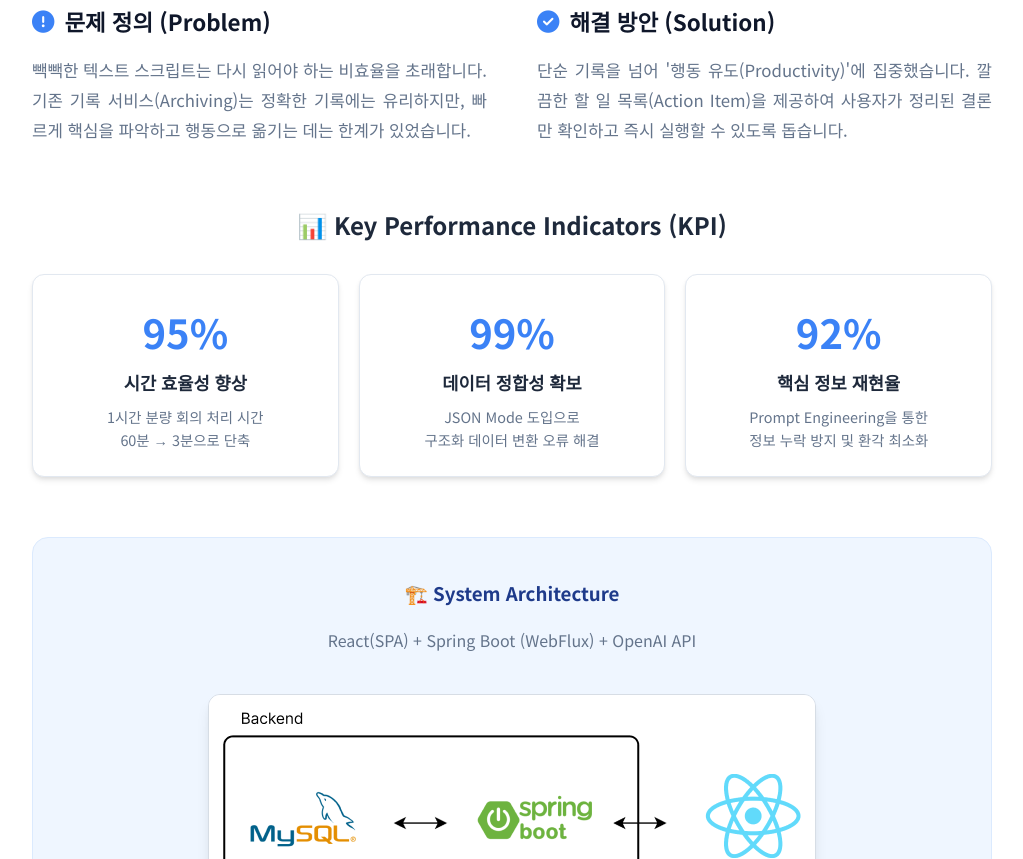
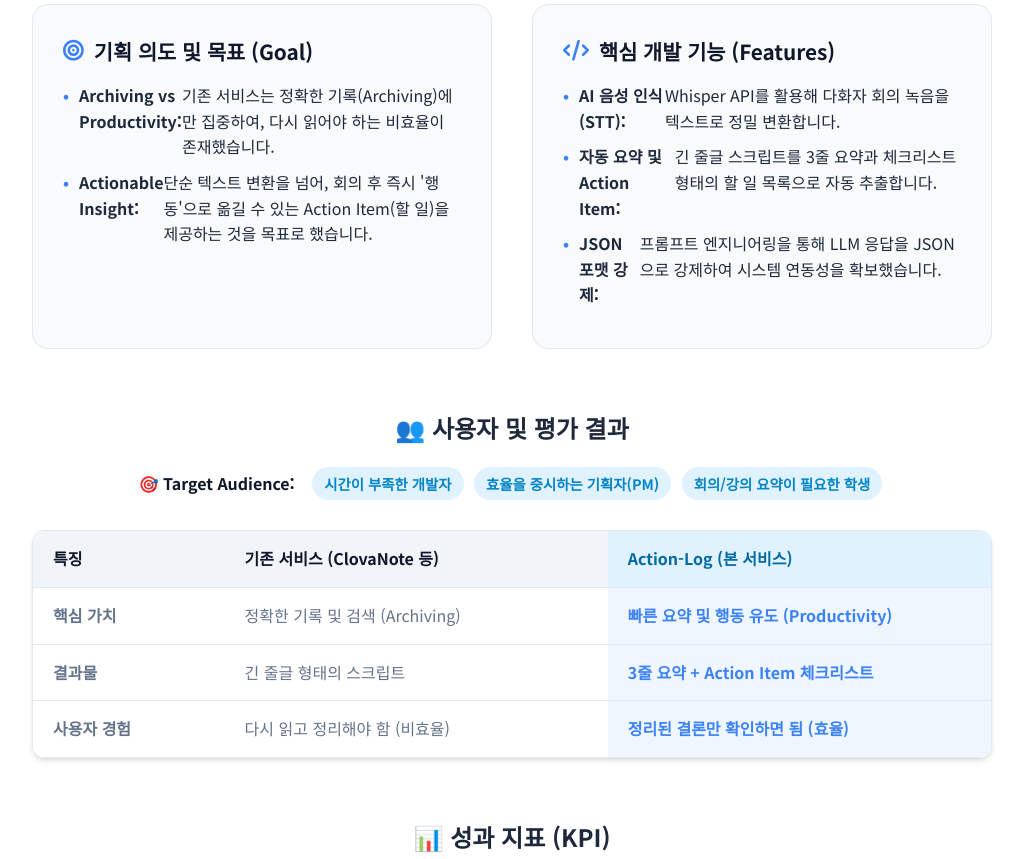
Before and after one commit to 1anminJ/Action-Log, a plain HTML site: page index.html in a window 1280 px wide. Shown: the part 2433-3292 px from the top of the page, without its empty margins (128-1151 px from the left). Drawn offline with Linux system fonts and the light colour scheme.

Commit message:
Update index.html

```diff
--- a/index.html
+++ b/index.html
@@ -11,7 +11,7 @@
         /* --- Reset & Variables --- */
         :root {
             --primary-color: #0f172a;
-            --secondary-color: #3b82f6; /* 포인트 컬러 (파란색) */
+            --secondary-color: #3b82f6;
             --bg-light: #f8fafc;
             --text-dark: #1e293b;
             --text-gray: #64748b;
@@ -153,99 +153,84 @@
         }
         .project-desc-main { font-size: 1.2rem; color: var(--text-gray); }
 
-        /* Link Buttons */
         .link-group {
-            display: flex;
-            justify-content: center;
-            gap: 12px;
-            margin-top: 25px;
-            flex-wrap: wrap;
+            display: flex; justify-content: center; gap: 12px; margin-top: 25px; flex-wrap: wrap;
         }
         .btn-common {
-            display: inline-flex;
-            align-items: center;
-            padding: 10px 24px;
-            border-radius: 50px;
-            font-weight: 600;
-            font-size: 0.95rem;
-            box-shadow: 0 4px 6px rgba(0,0,0,0.1);
-            transition: all 0.3s ease;
+            display: inline-flex; align-items: center; padding: 10px 24px;
+            border-radius: 50px; font-weight: 600; font-size: 0.95rem;
+            box-shadow: 0 4px 6px rgba(0,0,0,0.1); transition: all 0.3s ease;
         }
-        .btn-common:hover {
-            transform: translateY(-3px);
-            box-shadow: 0 6px 12px rgba(0,0,0,0.15);
-        }
-        .btn-common i { margin-right: 8px; }
+        .btn-common:hover { transform: translateY(-3px); box-shadow: 0 6px 12px rgba(0,0,0,0.15); }
         .btn-deploy { background-color: var(--secondary-color); color: var(--white); }
         .btn-deploy:hover { background-color: #2563eb; }
         .btn-github-link { background-color: #334155; color: var(--white); }
         .btn-github-link:hover { background-color: #1e293b; }
 
-        /* Demo Video */
         .video-container {
-            position: relative;
-            padding-bottom: 56.25%;
-            height: 0;
-            overflow: hidden;
-            max-width: 100%;
-            border-radius: 16px;
-            box-shadow: var(--shadow-md);
-            margin-bottom: 60px;
-            background: #000;
+            position: relative; padding-bottom: 56.25%; height: 0; overflow: hidden;
+            max-width: 100%; border-radius: 16px; box-shadow: var(--shadow-md);
+            margin-bottom: 60px; background: #000;
         }
         .video-container iframe {
-            position: absolute;
-            top: 0; left: 0; width: 100%; height: 100%;
-            border: 0;
+            position: absolute; top: 0; left: 0; width: 100%; height: 100%; border: 0;
         }
 
-        .project-grid {
-            display: grid; grid-template-columns: 1fr 1fr; gap: 50px; margin-bottom: 60px;
-            align-items: flex-start;
+        /* Planning & Features Grid */
+        .planning-grid {
+            display: grid; grid-template-columns: 1fr 1fr; gap: 40px; margin-bottom: 60px;
+            align-items: stretch;
         }
-        .project-info h3 {
-            font-size: 1.4rem; margin-bottom: 15px; color: var(--primary-color);
-            display: flex; align-items: center;
+        .plan-card {
+            background: var(--bg-light); padding: 30px; border-radius: 16px;
+            border: 1px solid #e2e8f0; height: 100%;
         }
-        .project-info h3 i { margin-right: 10px; color: var(--secondary-color); }
-        .project-info p {
-            color: var(--text-gray); line-height: 1.8; text-align: justify;
-            font-size: 1.05rem;
+        .plan-card h3 {
+            font-size: 1.3rem; margin-bottom: 15px; color: var(--primary-color); display: flex; align-items: center;
+        }
+        .plan-card h3 i { margin-right: 10px; color: var(--secondary-color); }
+        .plan-list li { margin-bottom: 10px; display: flex; align-items: flex-start; }
+        .plan-list li::before {
+            content: "•"; color: var(--secondary-color); font-weight: bold; margin-right: 10px;
         }
 
-        /* KPI Stats Section */
+        /* Evaluation Table */
+        .evaluation-section { margin-bottom: 60px; }
+        .table-container { overflow-x: auto; border-radius: 12px; box-shadow: var(--shadow-sm); border: 1px solid #e2e8f0; }
+        .comparison-table { width: 100%; border-collapse: collapse; min-width: 600px; }
+        .comparison-table th, .comparison-table td {
+            padding: 15px 20px; text-align: left; border-bottom: 1px solid #e2e8f0;
+        }
+        .comparison-table th { background: #f1f5f9; color: var(--primary-color); font-weight: 700; }
+        .comparison-table td { background: #fff; color: var(--text-gray); }
+        .comparison-table tr:last-child td { border-bottom: none; }
+        .highlight-row { background-color: #eff6ff !important; font-weight: 600; color: var(--secondary-color) !important; }
+
+        /* Target Audience Badges */
+        .target-wrapper { margin-bottom: 30px; text-align: center; }
+        .target-label { font-weight: 700; margin-right: 10px; color: var(--primary-color); }
+        .target-badge {
+            display: inline-block; background: #e0f2fe; color: #0284c7;
+            padding: 5px 12px; border-radius: 20px; font-size: 0.9rem; font-weight: 600; margin: 0 3px;
+        }
+
+        /* KPI Stats */
         .kpi-grid {
-            display: grid;
-            grid-template-columns: repeat(3, 1fr);
-            gap: 20px;
-            margin-bottom: 60px;
+            display: grid; grid-template-columns: repeat(3, 1fr); gap: 20px; margin-bottom: 60px;
         }
         .stat-card {
-            background: #fff;
-            padding: 25px;
-            border-radius: 12px;
-            border: 1px solid #e2e8f0;
-            text-align: center;
-            box-shadow: var(--shadow-sm);
+            background: #fff; padding: 25px; border-radius: 12px; border: 1px solid #e2e8f0;
+            text-align: center; box-shadow: var(--shadow-sm);
         }
         .stat-number {
-            font-size: 2.5rem;
-            font-weight: 800;
-            color: var(--secondary-color);
-            margin-bottom: 5px;
+            font-size: 2.5rem; font-weight: 800; color: var(--secondary-color); margin-bottom: 5px;
         }
         .stat-label {
-            font-size: 1.1rem;
-            font-weight: 700;
-            color: var(--text-dark);
-            margin-bottom: 8px;
+            font-size: 1.1rem; font-weight: 700; color: var(--text-dark); margin-bottom: 8px;
         }
-        .stat-desc {
-            font-size: 0.9rem;
-            color: var(--text-gray);
-        }
+        .stat-desc { font-size: 0.9rem; color: var(--text-gray); }
 
-        /* Features */
+        /* Architecture & Features */
         .feature-card {
             background: var(--bg-light); border-radius: 16px; margin-bottom: 30px;
             box-shadow: var(--shadow-sm); border: 1px solid #e2e8f0; overflow: hidden;
@@ -256,12 +241,10 @@
         }
         .feature-content { padding: 30px; }
 
-        /* Architecture */
         .architecture-box {
             background: #eff6ff; padding: 40px; border-radius: 16px;
             text-align: center; margin: 60px 0; border: 1px solid #dbeafe;
         }
-        .architecture-box h3 { margin-bottom: 20px; color: #1e3a8a; }
         .architecture-box img {
             max-width: 100%; border-radius: 12px; margin-top: 20px;
             box-shadow: var(--shadow-md); border: 1px solid rgba(0,0,0,0.1);
@@ -276,22 +259,16 @@
         .gallery-item { text-align: center; background: #fff; padding: 15px; border-radius: 12px; border: 1px solid #eee; }
         .gallery-img {
             width: 100%; height: auto; border-radius: 8px;
-            box-shadow: 0 2px 8px rgba(0,0,0,0.08);
-            transition: transform 0.3s ease;
+            box-shadow: 0 2px 8px rgba(0,0,0,0.08); transition: transform 0.3s ease;
         }
         .gallery-img:hover { transform: scale(1.02); }
-        .gallery-caption {
-            margin-top: 15px; font-size: 0.95rem; color: var(--text-dark); font-weight: 600;
-        }
+        .gallery-caption { margin-top: 15px; font-size: 0.95rem; color: var(--text-dark); font-weight: 600; }
 
         /* Retrospective */
-        .retro-grid {
-            display: grid; grid-template-columns: 1fr 1fr; gap: 30px; margin-top: 40px;
-        }
+        .retro-grid { display: grid; grid-template-columns: 1fr 1fr; gap: 30px; margin-top: 40px; }
         .retro-card {
-            padding: 30px; border-radius: 12px;
-            background: var(--white); border: 1px solid #e2e8f0;
-            box-shadow: var(--shadow-sm);
+            padding: 30px; border-radius: 12px; background: var(--white);
+            border: 1px solid #e2e8f0; box-shadow: var(--shadow-sm);
         }
         .retro-card h4 {
             font-size: 1.2rem; margin-bottom: 15px; color: var(--primary-color);
@@ -307,13 +284,12 @@
             padding: 60px 0; font-size: 0.95rem; border-top: 1px solid rgba(255,255,255,0.1);
         }
         .footer-social a {
-            display: inline-block; color: #cbd5e1; font-size: 1.8rem; margin: 0 20px;
-            transition: all 0.3s ease;
+            display: inline-block; color: #cbd5e1; font-size: 1.8rem; margin: 0 20px; transition: all 0.3s ease;
         }
         .footer-social a:hover { color: var(--white); transform: scale(1.2); }
 
         @media (max-width: 768px) {
-            .project-grid, .retro-grid, .gallery-grid, .kpi-grid { grid-template-columns: 1fr; }
+            .planning-grid, .retro-grid, .gallery-grid, .kpi-grid { grid-template-columns: 1fr; }
             .hero-title { font-size: 2.5rem; }
             .section-title { font-size: 1.8rem; }
             .video-container { padding-bottom: 75%; }
@@ -419,18 +395,65 @@
                 <iframe src="https://www.youtube.com/embed/pxMV_wATEFg" title="Action Log Demo Video" allowfullscreen></iframe>
             </div>
 
-            <div class="project-grid">
-                <div class="project-info">
-                    <h3><i class="fas fa-exclamation-circle"></i> 문제 정의 (Problem)</h3>
-                    <p>빽빽한 텍스트 스크립트는 다시 읽어야 하는 비효율을 초래합니다. 기존 기록 서비스(Archiving)는 정확한 기록에는 유리하지만, 빠르게 핵심을 파악하고 행동으로 옮기는 데는 한계가 있었습니다.</p>
+            <div class="planning-grid">
+                <div class="plan-card">
+                    <h3><i class="fas fa-bullseye"></i> 기획 의도 및 목표 (Goal)</h3>
+                    <ul class="plan-list">
+                        <li><strong>Archiving vs Productivity:</strong> 기존 서비스는 정확한 기록(Archiving)에만 집중하여, 다시 읽어야 하는 비효율이 존재했습니다.</li>
+                        <li><strong>Actionable Insight:</strong> 단순 텍스트 변환을 넘어, 회의 후 즉시 '행동'으로 옮길 수 있는 Action Item(할 일)을 제공하는 것을 목표로 했습니다.</li>
+                    </ul>
                 </div>
-                <div class="project-info">
-                    <h3><i class="fas fa-check-circle"></i> 해결 방안 (Solution)</h3>
-                    <p>단순 기록을 넘어 '행동 유도(Productivity)'에 집중했습니다. 깔끔한 할 일 목록(Action Item)을 제공하여 사용자가 정리된 결론만 확인하고 즉시 실행할 수 있도록 돕습니다.</p>
+                <div class="plan-card">
+                    <h3><i class="fas fa-code"></i> 핵심 개발 기능 (Features)</h3>
+                    <ul class="plan-list">
+                        <li><strong>AI 음성 인식 (STT):</strong> Whisper API를 활용해 다화자 회의 녹음을 텍스트로 정밀 변환합니다.</li>
+                        <li><strong>자동 요약 및 Action Item:</strong> 긴 줄글 스크립트를 3줄 요약과 체크리스트 형태의 할 일 목록으로 자동 추출합니다.</li>
+                        <li><strong>JSON 포맷 강제:</strong> 프롬프트 엔지니어링을 통해 LLM 응답을 JSON으로 강제하여 시스템 연동성을 확보했습니다.</li>
+                    </ul>
                 </div>
             </div>
 
-            <h3 style="text-align: center; margin-bottom: 30px; font-size: 1.5rem;">📊 Key Performance Indicators (KPI)</h3>
+            <div class="evaluation-section">
+                <h3 style="text-align: center; margin-bottom: 20px; font-size: 1.5rem;">👥 사용자 및 평가 결과</h3>
+
+                <div class="target-wrapper">
+                    <span class="target-label">🎯 Target Audience:</span>
+                    <span class="target-badge">시간이 부족한 개발자</span>
+                    <span class="target-badge">효율을 중시하는 기획자(PM)</span>
+                    <span class="target-badge">회의/강의 요약이 필요한 학생</span>
+                </div>
+
+                <div class="table-container">
+                    <table class="comparison-table">
+                        <thead>
+                            <tr>
+                                <th style="width: 20%;">특징</th>
+                                <th style="width: 40%;">기존 서비스 (ClovaNote 등)</th>
+                                <th style="width: 40%; background: #e0f2fe; color: #0369a1;">Action-Log (본 서비스)</th>
+                            </tr>
+                        </thead>
+                        <tbody>
+                            <tr>
+                                <td><strong>핵심 가치</strong></td>
+                                <td>정확한 기록 및 검색 (Archiving)</td>
+                                <td class="highlight-row">빠른 요약 및 행동 유도 (Productivity)</td>
+                            </tr>
+                            <tr>
+                                <td><strong>결과물</strong></td>
+                                <td>긴 줄글 형태의 스크립트</td>
+                                <td class="highlight-row">3줄 요약 + Action Item 체크리스트</td>
+                            </tr>
+                            <tr>
+                                <td><strong>사용자 경험</strong></td>
+                                <td>다시 읽고 정리해야 함 (비효율)</td>
+                                <td class="highlight-row">정리된 결론만 확인하면 됨 (효율)</td>
+                            </tr>
+                        </tbody>
+                    </table>
+                </div>
+            </div>
+
+            <h3 style="text-align: center; margin-bottom: 30px; font-size: 1.5rem;">📊 성과 지표 (KPI)</h3>
             <div class="kpi-grid">
                 <div class="stat-card">
                     <div class="stat-number">95%</div>
```
